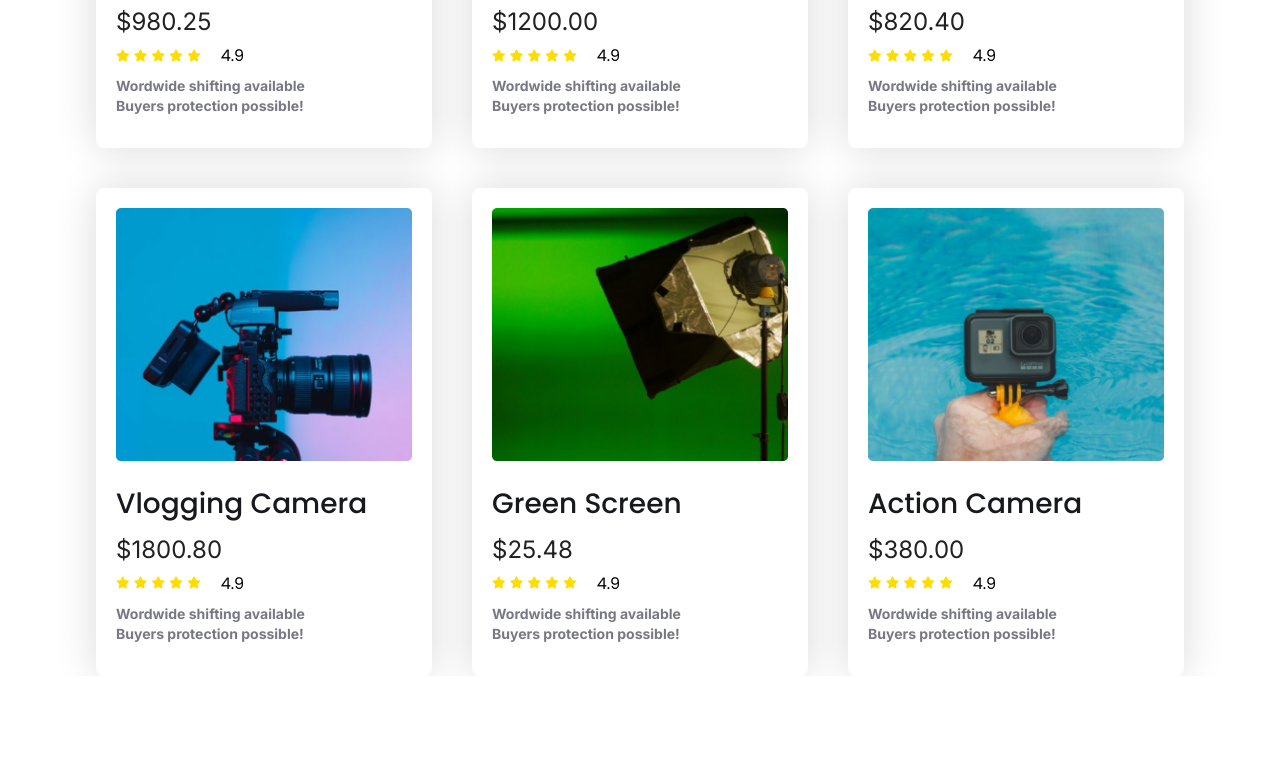
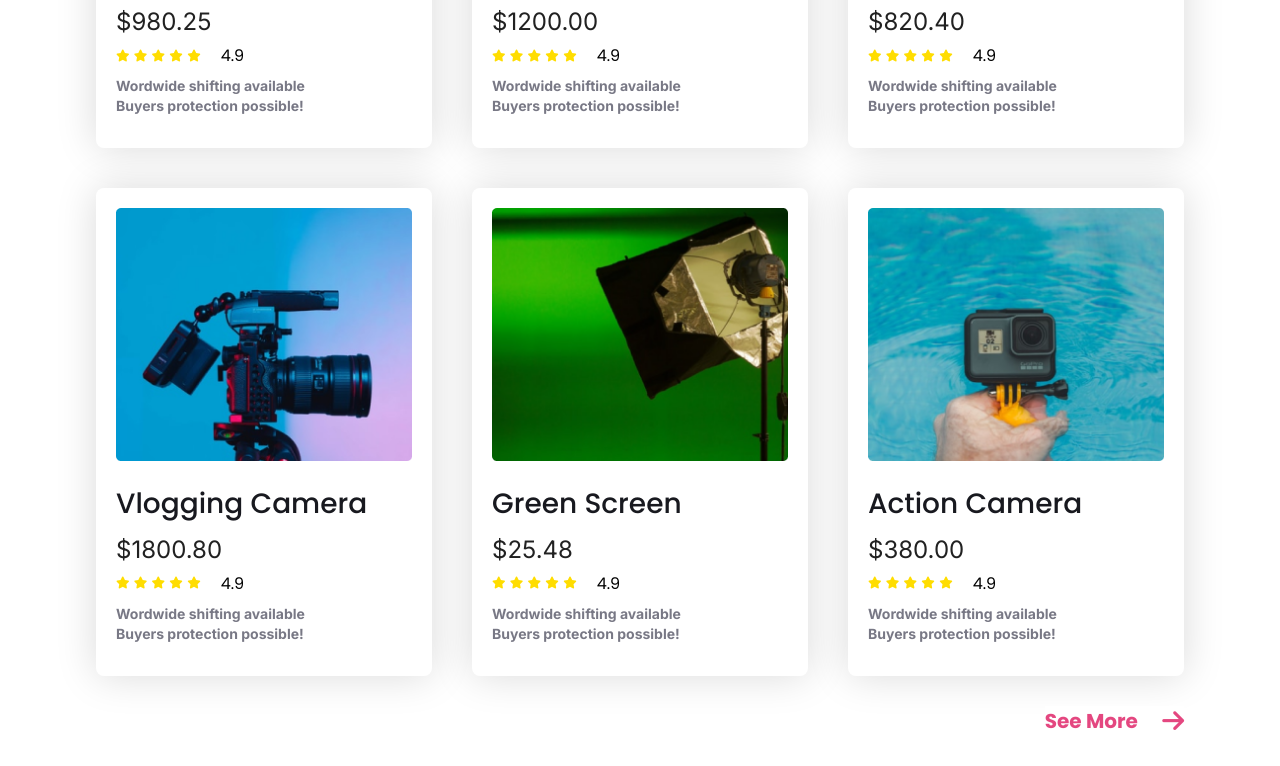
Before and after one commit to moktadir-mirul/influencer-gear, a plain HTML site: page index.html in a window 1280 px wide. Shown: the part 1852-2618 px from the top of the page. Before the commit the page ends 2528 px from the top, so only its background shows below. Drawn offline with Linux system fonts and the light colour scheme.

Commit message:
card button added

```diff
--- a/Styles/style.css
+++ b/Styles/style.css
@@ -165,6 +165,25 @@
     letter-spacing: 1.8%;
     margin-bottom: 12px;
 }
+.card-btn-area {
+    margin: 30px 0px;
+    text-align: right;
+}
+.c-btn {
+    color: rgba(224, 44, 109, 0.87);
+    border: none;
+    background-color: white;
+    font-size: 20px;
+    font-weight: 700;
+    cursor: pointer;
+}
+.c-btn:hover {
+    color: red;
+    transform: scale(1.1);
+}
+.c-btn > i {
+    margin-left: 20px;
+}
 /* Card area style ends */
 
 /* Responsive Design */
--- a/index.html
+++ b/index.html
@@ -378,6 +378,13 @@
                 <!-- Cards ends -->
 
             </div>
+
+            <div class="card-btn-area">
+                <button class="c-btn">
+                    See More
+                    <i class="fa-solid fa-arrow-right fa-lg"></i>
+                </button>
+            </div>
          </section>
     </main>
 </body>
```
